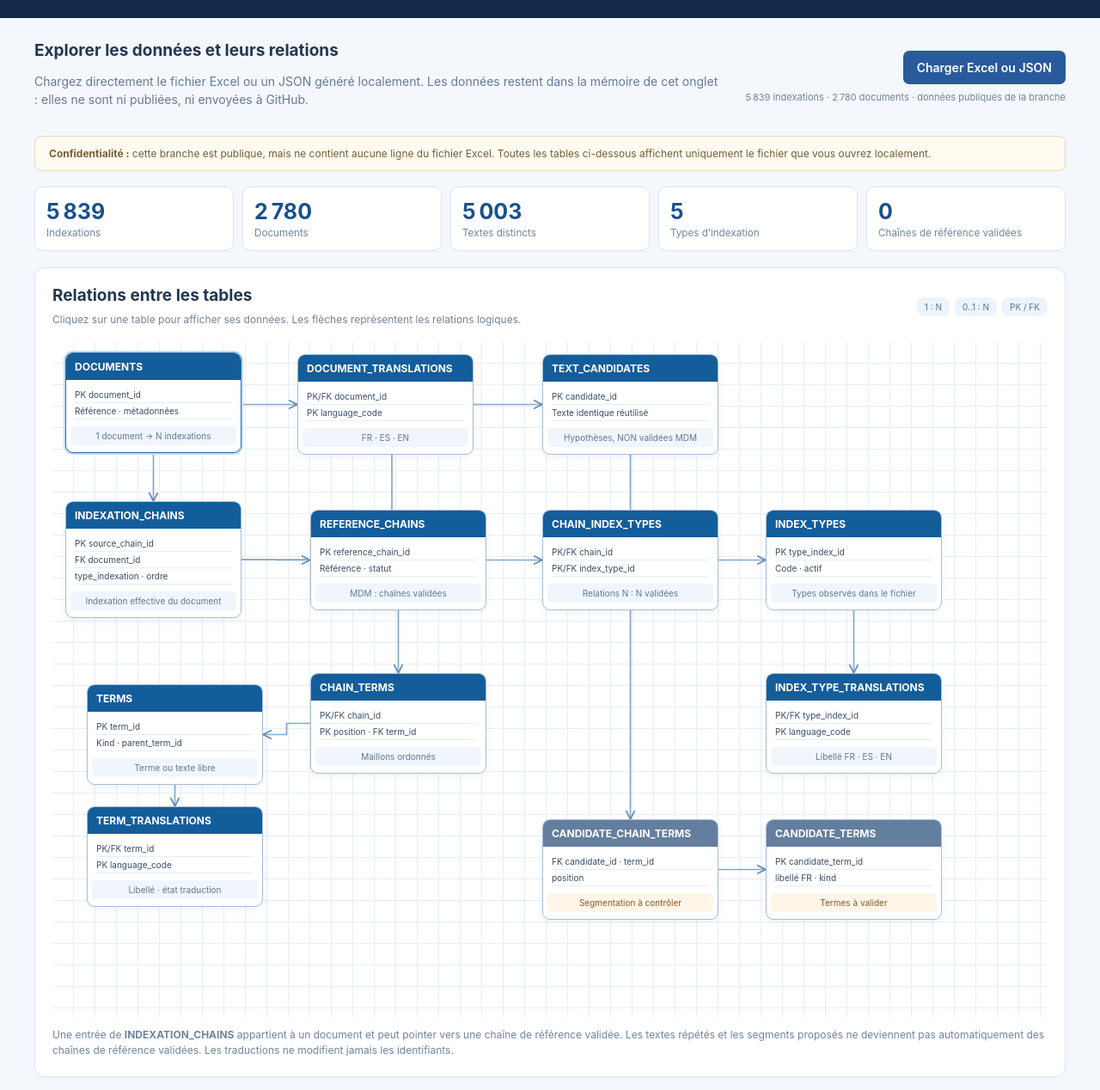
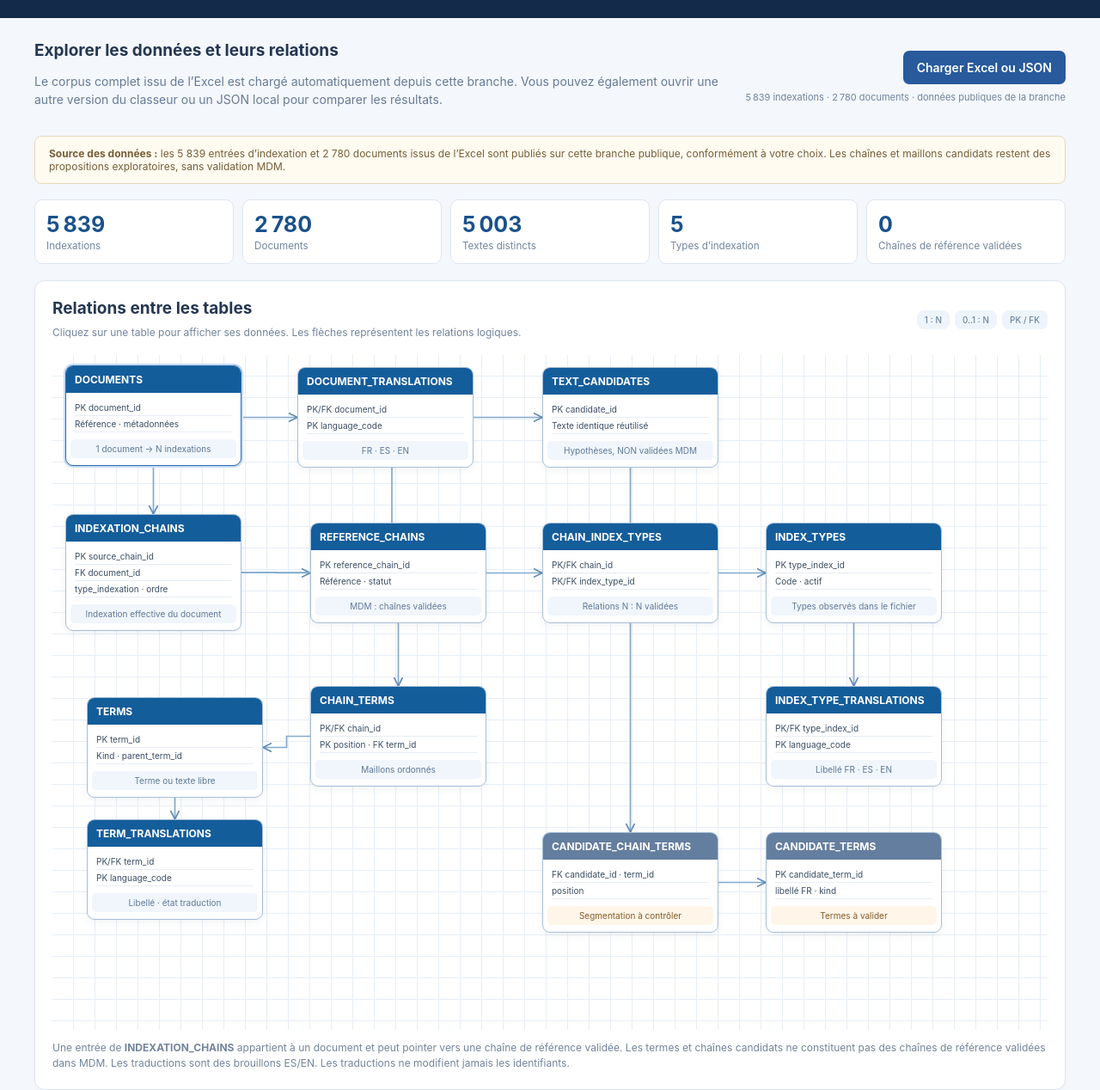
Before and after one commit to albuter99/poc1, a plain HTML site: page relations.html in a window 1280 px wide. Shown: the part 97-1365 px from the top of the page at 86% size. Drawn offline with Linux system fonts and the light colour scheme.

Commit message:
Accurately label published Excel corpus and distinguish provisional model data from validated MDM entities

```diff
--- a/relations.html
+++ b/relations.html
@@ -1,8 +1,8 @@
 <!doctype html><html lang="fr"><head><meta charset="utf-8"><meta name="viewport" content="width=device-width,initial-scale=1"><title>Modèle de données · Poc1 expérimental</title><link rel="stylesheet" href="./relational.css"></head>
 <body><header class="top"><div class="top-inner"><div><div class="eyebrow">POC1 · BRANCHE EXPÉRIMENTALE</div><h1>Modèle de données multilingue</h1><p>Tables liées, documents, chaînes d’indexation et chaînes de référence</p></div><nav><a href="./index.html">← Tableau de bord</a><a href="./import-preview.html">Import simple</a></nav></div></header>
-<main><section class="intro"><div><h2>Explorer les données et leurs relations</h2><p>Chargez directement le fichier Excel ou un JSON généré localement. Les données restent dans la mémoire de cet onglet : elles ne sont ni publiées, ni envoyées à GitHub.</p></div><div class="file-controls"><label class="upload">Charger Excel ou JSON <input id="file" type="file" accept=".xlsx,.json,application/json,application/vnd.openxmlformats-officedocument.spreadsheetml.sheet"></label><div id="file-name">Aucun fichier chargé</div></div></section>
-<div class="security"><strong>Confidentialité :</strong> cette branche est publique, mais ne contient aucune ligne du fichier Excel. Toutes les tables ci-dessous affichent uniquement le fichier que vous ouvrez localement.</div>
-<section class="stats" id="stats"><div class="placeholder">Ouvrez le fichier Excel ou son JSON pour afficher les statistiques réelles.</div></section>
+<main><section class="intro"><div><h2>Explorer les données et leurs relations</h2><p>Le corpus complet issu de l’Excel est chargé automatiquement depuis cette branche. Vous pouvez également ouvrir une autre version du classeur ou un JSON local pour comparer les résultats.</p></div><div class="file-controls"><label class="upload">Charger Excel ou JSON <input id="file" type="file" accept=".xlsx,.json,application/json,application/vnd.openxmlformats-officedocument.spreadsheetml.sheet"></label><div id="file-name">Aucun fichier chargé</div></div></section>
+<div class="security"><strong>Source des données :</strong> les 5 839 entrées d’indexation et 2 780 documents issus de l’Excel sont publiés sur cette branche publique, conformément à votre choix. Les chaînes et maillons candidats restent des propositions exploratoires, sans validation MDM.</div>
+<section class="stats" id="stats"><div class="placeholder">Chargement automatique des statistiques du corpus Excel…</div></section>
 <section class="panel"><div class="section-title"><div><h2>Relations entre les tables</h2><p>Cliquez sur une table pour afficher ses données. Les flèches représentent les relations logiques.</p></div><div class="legend"><span>1 : N</span><span>0..1 : N</span><span>PK / FK</span></div></div>
 <div class="diagram-viewport"><div class="diagram" id="diagram"><svg class="wires" id="wires"></svg>
 <button class="entity doc" data-table="documents"><b>DOCUMENTS</b><small>PK document_id</small><small>Référence · métadonnées</small><em>1 document → N indexations</em></button>
@@ -19,7 +19,7 @@
 <button class="entity candidate-terms" data-table="candidate_terms"><b>CANDIDATE_CHAIN_TERMS</b><small>FK candidate_id · term_id</small><small>position</small><em>Segmentation à contrôler</em></button>
 <button class="entity candidate-vocabulary" data-table="candidate_vocabulary"><b>CANDIDATE_TERMS</b><small>PK candidate_term_id</small><small>libellé FR · kind</small><em>Termes à valider</em></button>
 </div></div>
-<p class="diagram-caption">Une entrée de <strong>INDEXATION_CHAINS</strong> appartient à un document et peut pointer vers une chaîne de référence validée. Les textes répétés et les segments proposés ne deviennent pas automatiquement des chaînes de référence validées. Les traductions ne modifient jamais les identifiants.</p>
+<p class="diagram-caption">Une entrée de <strong>INDEXATION_CHAINS</strong> appartient à un document et peut pointer vers une chaîne de référence validée. Les termes et chaînes candidats ne constituent pas des chaînes de référence validées dans MDM. Les traductions sont des brouillons ES/EN. Les traductions ne modifient jamais les identifiants.</p>
 </section>
 <section class="panel"><div class="section-title"><div><h2 id="table-heading">Explorer les tables</h2><p id="table-explain">Choisissez une table dans le diagramme ou dans les onglets.</p></div><div class="toolbox"><label for="data-lang">Langue des libellés</label><select id="data-lang"><option value="fr">Français</option><option value="es">Español</option><option value="en">English</option></select></div></div>
 <div id="tabs" class="tabs"></div><div class="filters"><input type="search" id="search" placeholder="Rechercher dans la table sélectionnée…"><select id="type-filter"><option value="">Tous les types</option></select><button id="clear-filters">Réinitialiser</button></div>
```
